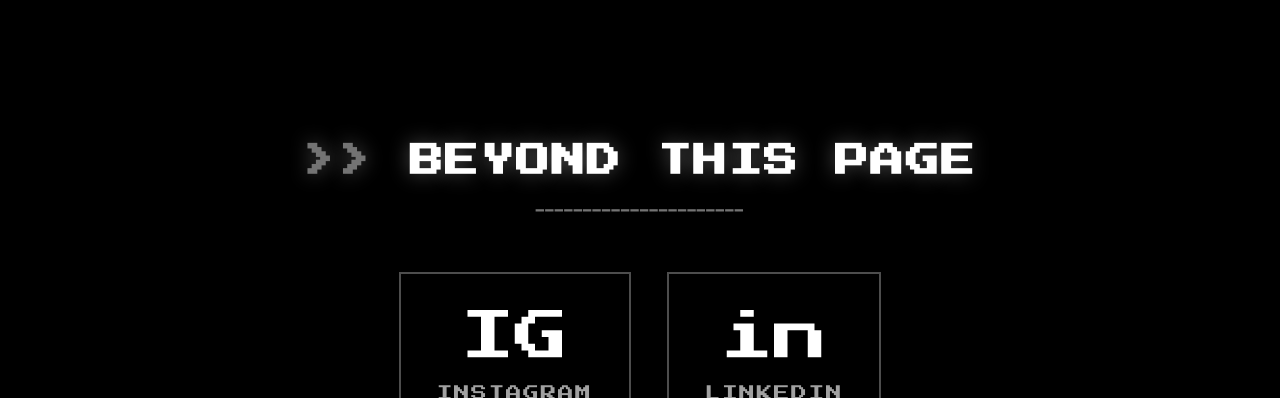
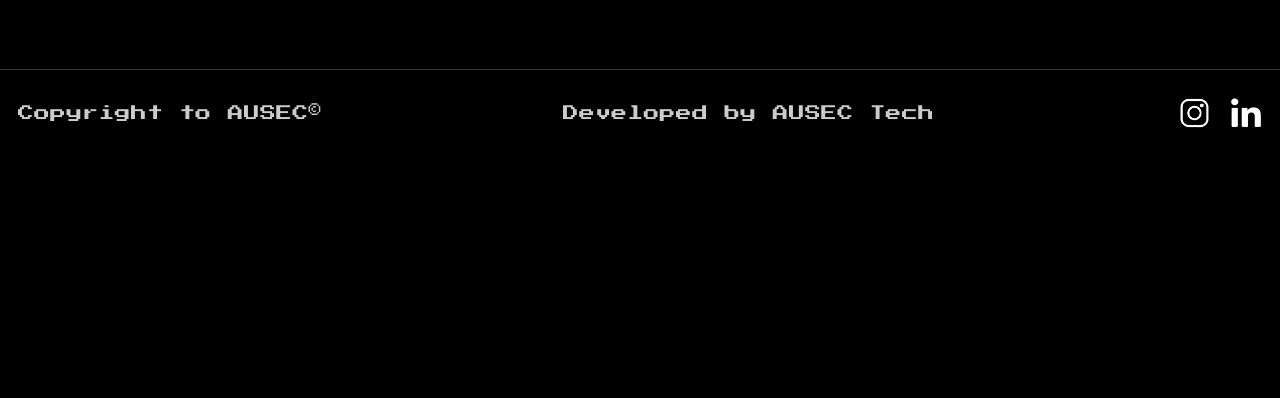
Before and after one commit to PraveenVenktateshNA/Enantra26website, a React (Vite) app: page / in a window 1280 px wide. Shown: the part 2402-2800 px from the top of the page. After the commit the page ends 2558 px from the top, so only its background shows below. Built offline with nearby package versions, Linux system fonts and the light colour scheme.

Commit message:
Changed the size of para for About CED and made socials go to footer

```diff
--- a/src/components/Footer.jsx
+++ b/src/components/Footer.jsx
@@ -1,13 +1,39 @@
+import instagramIcon from '../assets/instagram.png';
+import linkedinIcon from '../assets/linkedin.png';
+
 export default function Footer() {
   return (
     <footer className="w-full border-t border-white/20 bg-black text-white">
-      <div className="mx-auto max-w-6xl px-4 py-6 flex flex-col items-center gap-2 md:flex-row md:justify-between">
+      <div className="mx-auto max-w-6xl px-4 py-6 flex flex-col items-center gap-4 md:flex-row md:justify-between">
+        {/* Left - Copyright */}
+        <span className="font-mono text-xs md:text-sm tracking-wide opacity-80">
+          Copyright to AUSEC<sup>©</sup>
+        </span>
+
+        {/* Middle - Developed by */}
         <span className="font-mono text-xs md:text-sm tracking-wide opacity-80">
           Developed by AUSEC Tech
         </span>
-        <span className="font-mono text-xs md:text-sm tracking-wide opacity-80">
-          Copyright to AUSEC<sup>©</sup>
-        </span>
+
+        {/* Right - Social Icons */}
+        <div className="flex gap-4 items-center">
+          <a
+            href="https://www.instagram.com/_ausec_/"
+            target="_blank"
+            rel="noopener noreferrer"
+            className="hover:opacity-70 transition-opacity"
+          >
+            <img src={instagramIcon} alt="Instagram" className="w-7 h-6 md:w-8 md:h-7 rounded object-cover" />
+          </a>
+          <a
+            href="https://www.linkedin.com/in/anna-university-student-entrepreneurship-club-ausec/?originalSubdomain=in"
+            target="_blank"
+            rel="noopener noreferrer"
+            className="hover:opacity-70 transition-opacity"
+          >
+            <img src={linkedinIcon} alt="LinkedIn" className="w-6 h-6 md:w-7 md:h-7 rounded" />
+          </a>
+        </div>
       </div>
     </footer>
   );
--- a/src/pages/About.jsx
+++ b/src/pages/About.jsx
@@ -64,9 +64,6 @@ export default function About() {
           THE CENTRE FOR ENTREPRENEURSHIP DEVELOPMENT (CED) AT ANNA UNIVERSITY IS DEDICATED TO INSPIRING AND NURTURING ENTREPRENEURIAL SPIRIT AMONG ENGINEERING STUDENTS ACROSS TAMILNADU.
         </p>
         <p className="mt-4 text-neutral-300 font-mono text-sm md:text-base leading-relaxed text-right">
-          THROUGH A WIDE RANGE OF INITIATIVES, INCLUDING EVENTS LIKE THE STARTIFY CONCLAVE AND START-UP TAMIZH AND THE ESTABLISHMENT OF ENTREPRENEURIAL DEVELOPMENT CELLS (EDCs) WITHIN UNIVERSITY DEPARTMENTS, CED EMPOWERS STUDENTS TO EXPLORE AND DEVELOP THEIR BUSINESS IDEAS.
-        </p>
-        <p className="mt-4 text-neutral-300 font-mono text-sm md:text-base leading-relaxed text-right">
           ADDITIONAL INITIATIVES LIKE THE CED MAKERS' LAB SERVE AS VITAL SUPPORT HUBS, ENABLING STUDENTS TO BRING THEIR PROJECTS TO LIFE AND GAIN PRACTICAL EXPERIENCE IN INNOVATION AND ENTREPRENEURSHIP.
         </p>
       </div>
--- a/src/pages/Home.jsx
+++ b/src/pages/Home.jsx
@@ -7,7 +7,7 @@ export default function Home() {
   const ausecRef = useScrollReveal({ threshold: 0.3 });
   const enantraRef = useScrollReveal({ threshold: 0.3 });
   const galleryRef = useScrollReveal({ threshold: 0.2 });
-  const socialsRef = useScrollReveal({ threshold: 0.3 });
+
   const [showTitle, setShowTitle] = useState(false);
   const [timeLeft, setTimeLeft] = useState({
     days: 0,
@@ -223,65 +223,6 @@ export default function Home() {
           </div>
         </div>
       </section>
-
-      {/* Beyond This Page - Social Links */}
-      <section className="mx-auto max-w-6xl px-4 py-12 md:py-16">
-        <div ref={socialsRef} className="reveal text-center">
-          <h2 className="text-xl md:text-3xl font-bold tracking-wider font-mono uppercase" style={{ textShadow: '0 0 20px rgba(255,255,255,0.3)' }}>
-            <span className="text-neutral-500">&gt;&gt;</span> BEYOND THIS PAGE
-          </h2>
-          <div className="mt-4 text-neutral-500 font-mono text-xs tracking-widest">
-            ━━━━━━━━━━━━━━━━━━━━━━
-          </div>
-
-          <div className="mt-12 flex flex-wrap justify-center gap-6 md:gap-8">
-            {/* Instagram */}
-            <a
-              href="https://www.instagram.com/_ausec_/"
-              target="_blank"
-              rel="noopener noreferrer"
-              className="group border-2 border-white/30 bg-black p-6 md:p-8 hover:border-white hover:shadow-[0_0_20px_rgba(255,255,255,0.3)] transition-all duration-300 flex flex-col items-center justify-center min-w-[140px] md:min-w-[180px]"
-            >
-              <div className="text-4xl md:text-5xl mb-3 md:mb-4 font-mono text-white">IG</div>
-              <div className="text-xs md:text-sm font-mono tracking-widest text-neutral-400 group-hover:text-white transition">
-                INSTAGRAM
-              </div>
-            </a>
-
-            {/* LinkedIn */}
-            <a
-              href="https://www.linkedin.com/in/anna-university-student-entrepreneurship-club-ausec/?originalSubdomain=in"
-              target="_blank"
-              rel="noopener noreferrer"
-              className="group border-2 border-white/30 bg-black p-6 md:p-8 hover:border-white hover:shadow-[0_0_20px_rgba(255,255,255,0.3)] transition-all duration-300 flex flex-col items-center justify-center min-w-[140px] md:min-w-[180px]"
-            >
-              <div className="text-4xl md:text-5xl mb-3 md:mb-4 font-mono text-white">in</div>
-              <div className="text-xs md:text-sm font-mono tracking-widest text-neutral-400 group-hover:text-white transition">
-                LINKEDIN
-              </div>
-            </a>
-
-            {/* Placeholder for future social links */}
-            {/* Uncomment and modify as needed
-            <a
-              href="https://twitter.com/yourhandle"
-              target="_blank"
-              rel="noopener noreferrer"
-              className="group border-2 border-white/30 p-6 md:p-8 hover:border-white hover:shadow-[0_0_20px_rgba(255,255,255,0.3)] transition-all duration-300 flex flex-col items-center justify-center min-w-[140px] md:min-w-[180px]"
-            >
-              <div className="text-4xl md:text-5xl mb-3 md:mb-4 font-mono">X</div>
-              <div className="text-xs md:text-sm font-mono tracking-widest text-neutral-400 group-hover:text-white transition">
-                TWITTER
-              </div>
-            </a>
-            */}
-          </div>
-
-          <p className="mt-12 text-neutral-400 font-mono text-xs tracking-widest">
-            FOLLOW US FOR UPDATES
-          </p>
-        </div>
-      </section>
     </>
   );
 }
```
Also changed, not shown: src/assets/instagram.png (added), src/assets/linkedin.png (added).
